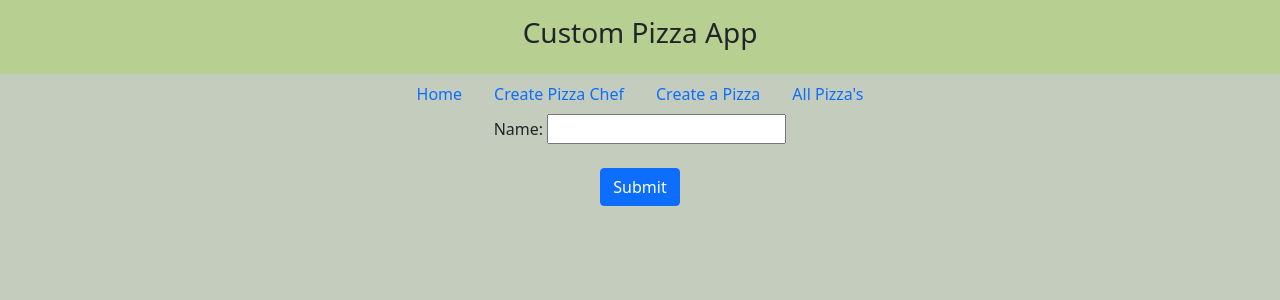
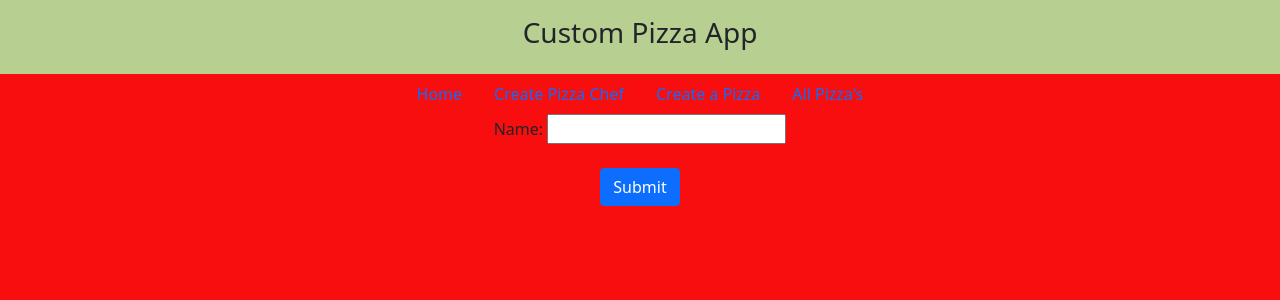
Before and after one commit to erhnaks/Phyton_flask_app_Pipeline, a Flask app: page /createchef in a window 1280 px wide. Shown: the top 300 px of the page. Run offline with Flask 2, Linux system fonts and the light colour scheme.

Commit message:
test colour

```diff
--- a/application/templates/base.html
+++ b/application/templates/base.html
@@ -1,6 +1,6 @@
 <!DOCTYPE html>
 <html>
-    <body style="background-color: rgb(196, 204, 190)">
+    <body style="background-color: rgb(248, 14, 14)">
         <div
         class="w-auto p-3" style="background-color: rgb(184, 207, 146);">
         <center>
```
